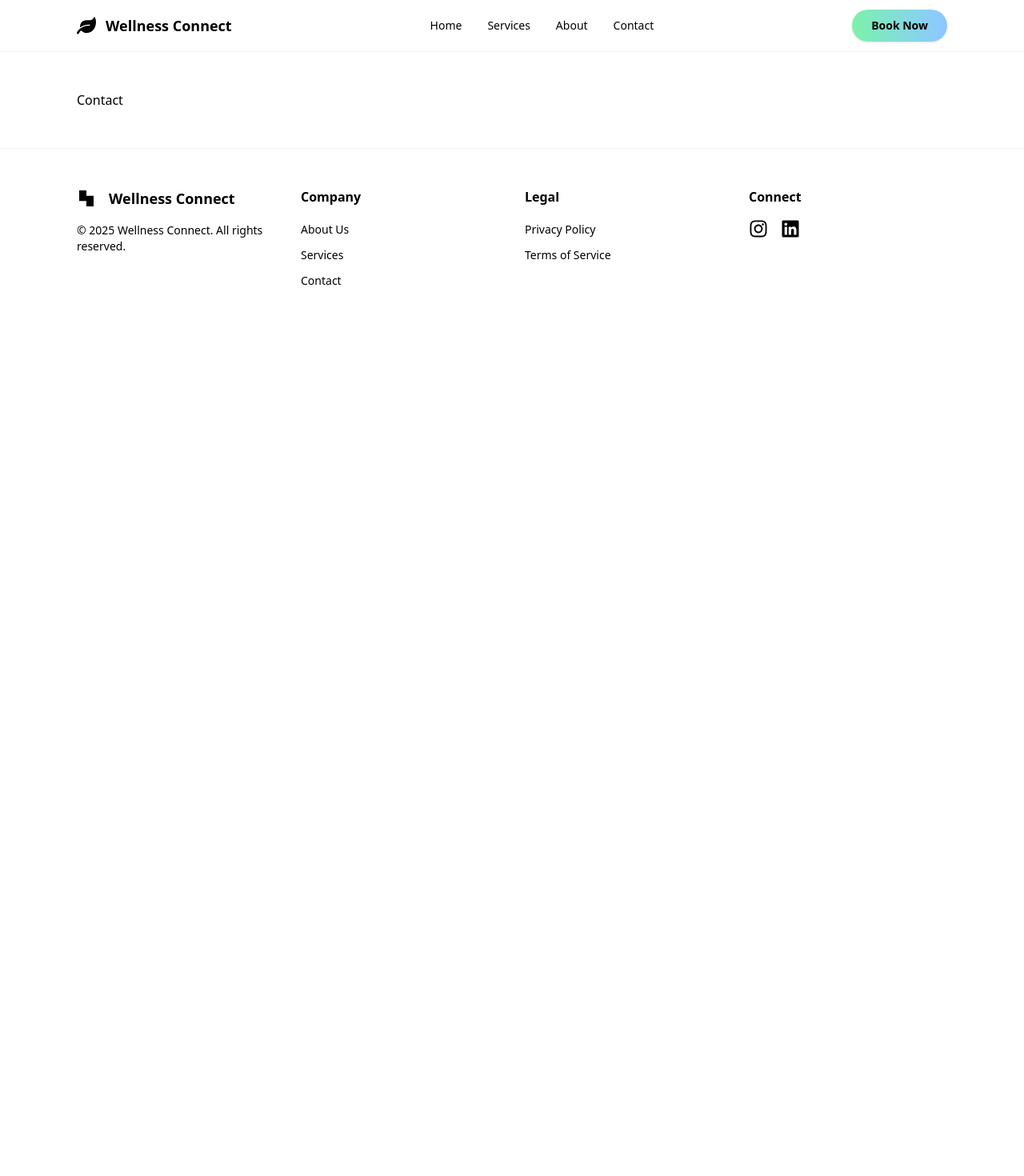
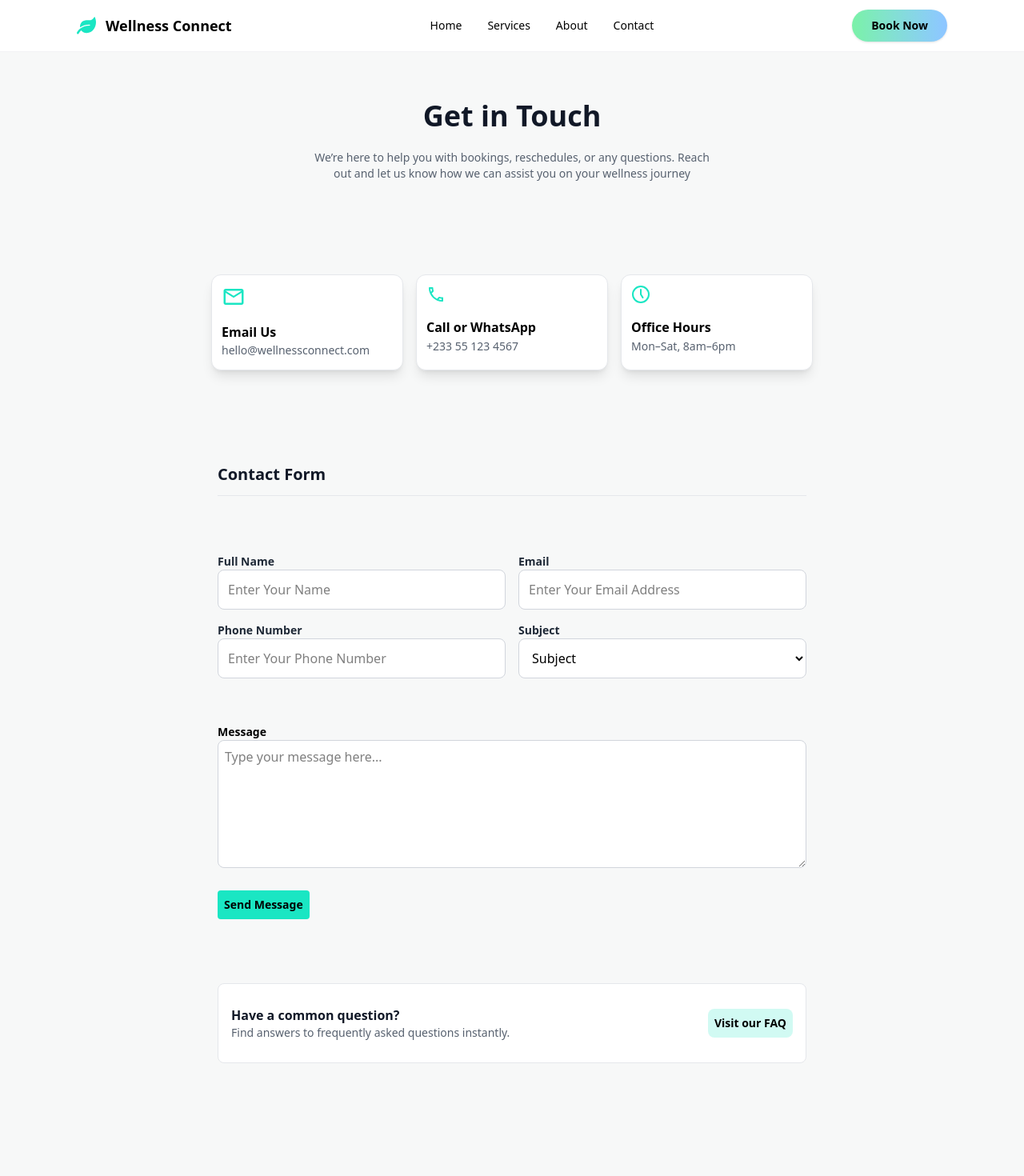
Before and after one commit to wconnectapp-gif/Wellness-Connect, a React (Vite) app: page /contact in a window 1280 px wide. Shown: the top 1470 px of the page at 80% size. Before the commit the page ends 800 px from the top, so only its background shows below. Built offline with nearby package versions, Linux system fonts and the light colour scheme.

Commit message:
Added contact card UI for Wellness Connect

```diff
--- a/src/components/sharedComponents/Navbar.jsx
+++ b/src/components/sharedComponents/Navbar.jsx
@@ -15,7 +15,7 @@ const Navbar = () => {
         <div className="flex items-center justify-between h-16">
           {/* Logo and Title */}
           <div className="flex items-center gap-3 text-text-headline dark:text-white">
-            <FaLeaf className="size-6 text-primary" />
+            <FaLeaf className="size-6 text-[#1ae6c3]" />
             <h2 className="font-heading text-lg font-bold">Wellness Connect</h2>
           </div>
 
--- a/src/pages/Contact.jsx
+++ b/src/pages/Contact.jsx
@@ -1,9 +1,154 @@
-import React from 'react'
+import React, { useState } from "react";
+import { MdOutlineEmail } from "react-icons/md";
+import { MdOutlineLocalPhone } from "react-icons/md";
+import { LuClock5 } from "react-icons/lu";
 
 const Contact = () => {
+  const [name, setName] = useState();
+  const [email, setEmail] = useState();
+  const [number, setNumber] = useState();
+
   return (
-    <div className='max-w-6xl mx-auto px-4 sm:px-6 lg:px-8 py-12'>Contact</div>
-  )
-}
+    <div className="bg-[#f7f8f8]">
+      <div className="w-full max-w-3xl mx-auto pt-15 pb-15">
+        <div className="text-center">
+          <h1 className="text-4xl font-extrabold items-center text-[#111827]">
+            Get in Touch
+          </h1>
+          <p className="text-sm text-[#57616f] mt-1.5 p-4">
+            We’re here to help you with bookings, reschedules, or any questions.
+            Reach <br />
+            out and let us know how we can assist you on your wellness journey
+          </p>
+        </div>
+        {/* Contact Cards */}
+        <div className="flex gap-4 mt-25 justify-center w-full cursor-pointer flex-wrap">
+          <div className="flex flex-col bg-white w-60 text-base h-30 rounded-xl shadow-lg border border-gray-200 items-start p-3 leading-relaxed ">
+            <MdOutlineEmail className="text-3xl text-[#1ae6c3]" />
 
-export default Contact
+            <h2 className="font-semibold text-grey-900 mt-4">Email Us</h2>
+            <p className="text-sm text-[#57616f]">hello@wellnessconnect.com</p>
+          </div>
+          <div className="flex flex-col bg-white w-60 text-base h-30 rounded-xl shadow-lg border border-gray-200 items-start p-3 leading-relaxed">
+            <MdOutlineLocalPhone className="text-2xl text-[#1ae6c3]" />
+            <h6 className="font-semibold text-grey-900 mt-4">
+              Call or WhatsApp
+            </h6>
+            <p className="text-sm text-[#57616f] leading-normal">
+              +233 55 123 4567
+            </p>
+          </div>
+          <div className="flex flex-col bg-white w-60 text-base h-30 rounded-xl shadow-lg border border-gray-200 items-start p-3 leading-relaxed ">
+            <LuClock5 className="text-2xl text-[#1ae6c3]" />
+            <h6 className="font-semibold text-grey-900 mt-4">Office Hours</h6>
+            <p className="text-sm text-[#57616f] leading-normal">
+              Mon–Sat, 8am–6pm
+            </p>
+          </div>
+        </div>
+
+        {/* Contact Form */}
+        <div className="mt-25 p-4">
+          <h2 className="flex font-bold text-xl text-[#111827] border-b border-gray-200 pb-3">
+            Contact Form
+          </h2>
+        </div>
+        {/* Contact Input */}
+        <div className="mt-10 grid grid-cols-2 gap-4 md:grid-cols-2 p-4 ">
+          <fieldset>
+            <legend className="text-sm font-semibold text-[#1f2937]">
+              Full Name
+            </legend>
+            <input
+              type="text"
+              placeholder="Enter Your Name"
+              className="form-input rounded-lg border border-gray-300 bg-white focus:outline-none p-3 w-full focus:border-gray-500 focus:ring-0 "
+              value={name}
+              onChange={(e) => setName(e.target.value)}
+            />
+          </fieldset>
+          <fieldset>
+            <legend className="text-sm font-semibold text-[#1f2937]">
+              Email
+            </legend>
+            <input
+              type="email"
+              placeholder="Enter Your Email Address"
+              className="form-input rounded-lg border border-gray-300 bg-white focus:outline-none p-3 w-full focus:border-gray-500"
+              value={email}
+              onChange={(e) => setEmail(e.target.value)}
+            />
+          </fieldset>
+          <fieldset>
+            <legend className="text-sm font-semibold text-[#1f2937]">
+              Phone Number
+            </legend>
+            <input
+              type="tel"
+              placeholder="Enter Your Phone Number"
+              className="form-input rounded-lg border border-gray-300 bg-white focus:outline-none p-3 w-full focus:border-gray-500"
+              value={number}
+              onChange={(e) => setNumber(e.target.value)}
+            />
+          </fieldset>
+          <div className="flex flex-col">
+            <label
+              className="text-sm font-semibold text-[#1f2937]"
+              htmlFor="subject"
+            >
+              Subject
+            </label>
+            <select
+              id="subject"
+              className="border border-gray-300 rounded-lg p-3 focus:outline-none w-full bg-white focus:border-gray-500"
+              defaultValue=""
+            >
+              <option value="" disabled>
+                Subject
+              </option>
+              <option value="general">Booking Inquiry</option>
+              <option value="support">Reschedule</option>
+              <option value="feedback">Feedback</option>
+              <option value="feedback">Other</option>
+            </select>
+          </div>
+        </div>
+        <div className="flex flex-col mt-6 p-4">
+          <label
+            className="text-sm leading-normal font-semibold"
+            htmlFor="message"
+          >
+            Message
+          </label>
+          <textarea
+            className="bg-white h-40 p-2 rounded-lg border border-gray-300 focus:outline-none focus:border-gray-400"
+            name=""
+            id="message"
+            placeholder="Type your message here..."
+          ></textarea>
+        </div>
+        <button className="mt-3 bg-[#1ae6c3] p-2 rounded cursor-pointer text-sm font-semibold hover:bg-[#82fce8] transition-all  mx-4">
+          Send Message
+        </button>
+        <div className="bg-white rounded-lg border border-gray-200 p-4 mb-30 flex justify-between mt-20 h-25 items-center mx-4">
+          <div className="flex flex-col">
+            <h2 className="text-[#111827] font-bold">
+              Have a common question?
+            </h2>
+            <p className="text-sm text-[#57616f]">
+              Find answers to frequently asked questions instantly.
+            </p>
+          </div>
+
+          <div>
+            <button className="bg-[#d1faf3] p-2 rounded-lg text-sm font-semibold cursor-pointer">
+              Visit our FAQ
+            </button>
+          </div>
+        </div>
+      </div>
+    </div>
+  );
+};
+
+export default Contact;
```
Also changed, not shown: src/App.jsx (+21 -21 lines), src/pages/Services.jsx (+5 -5 lines), .pnp.cjs, src/pages/PageNotFound.jsx (line endings or trailing spaces).
